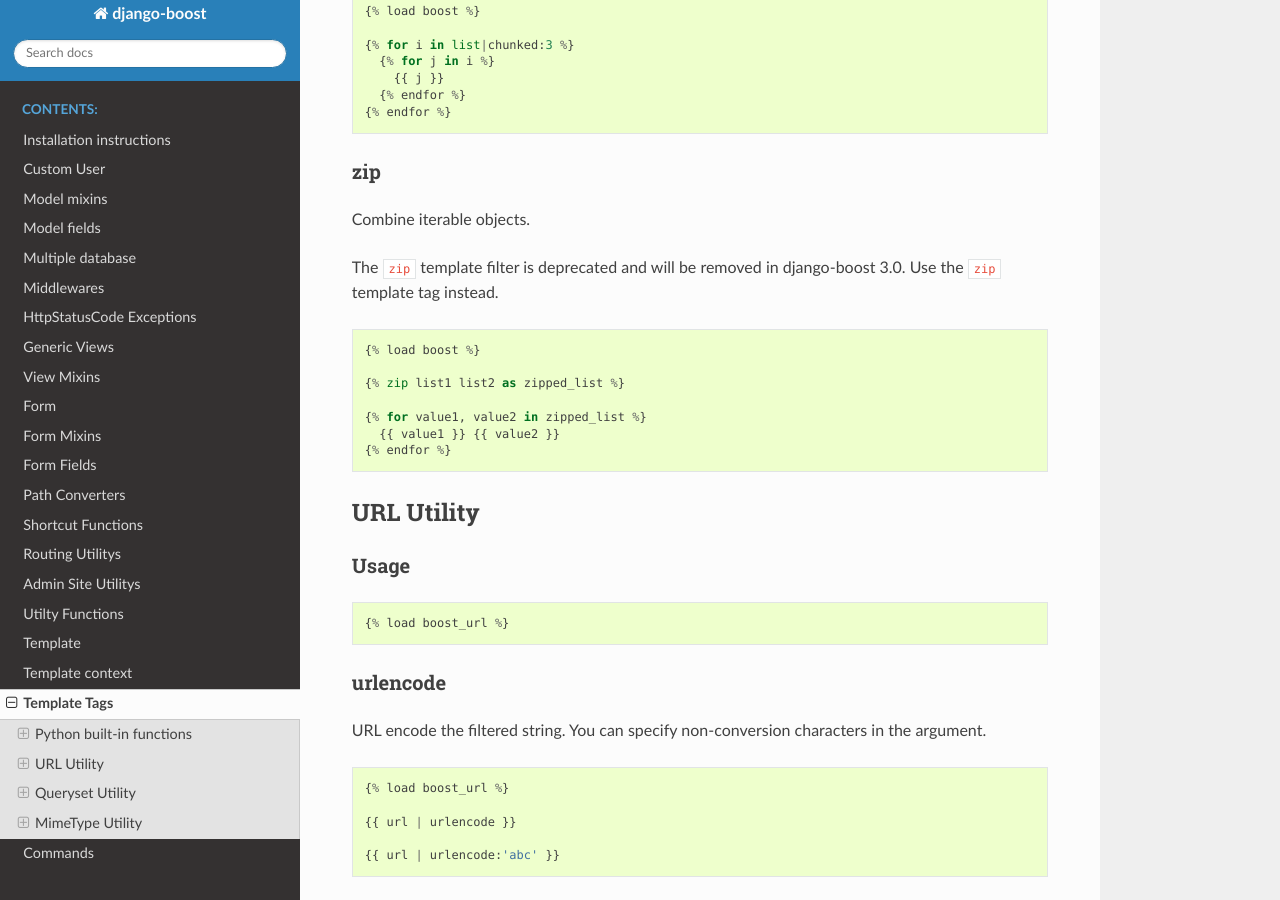
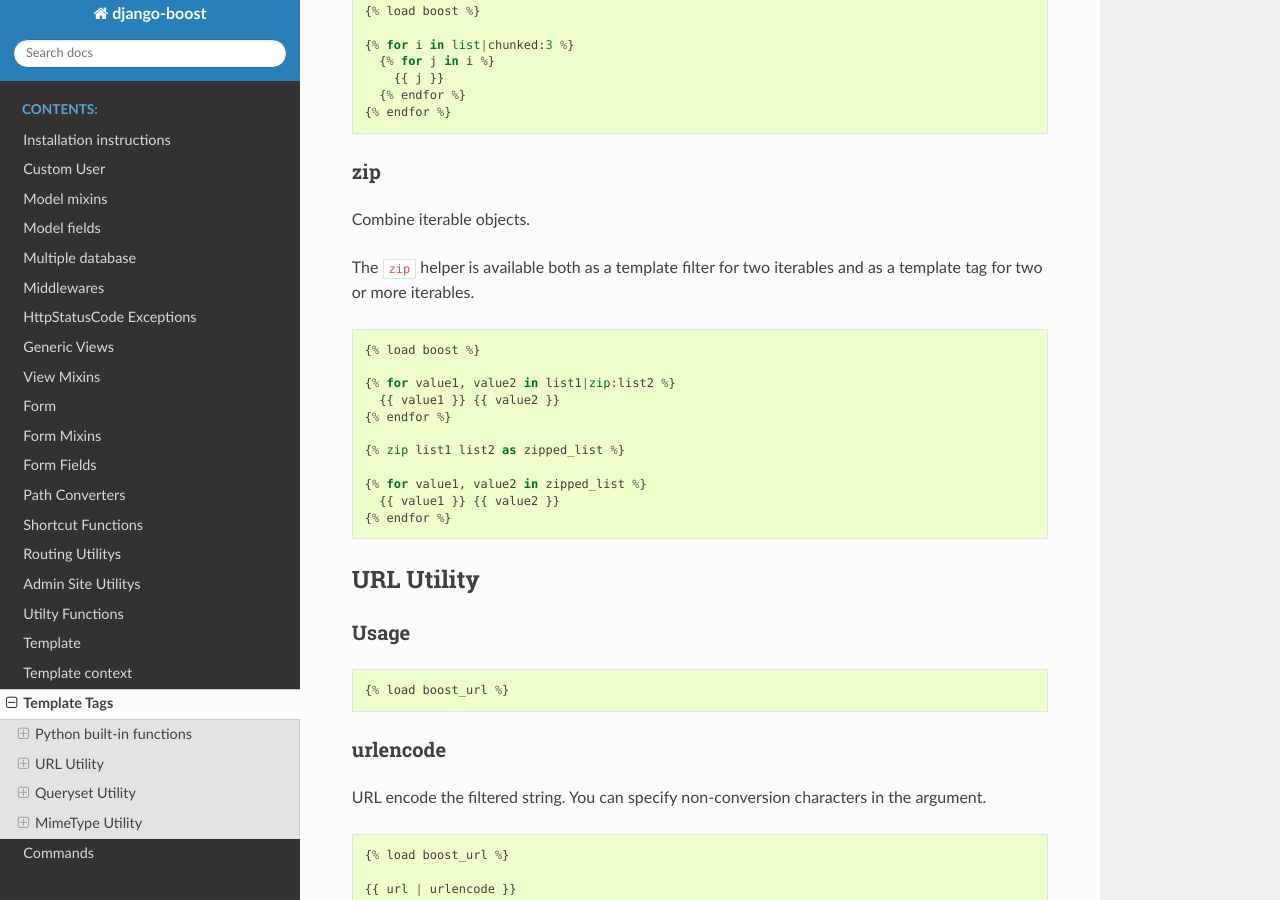
Before and after one commit to ChanTsune/django-boost, a Sphinx documentation site: the page built from docs/template_tags.rst, in a window 1280 px wide and 900 px high, scrolled down 1466 px. Built offline with Sphinx 7.4.7 and the Read the Docs theme 3.1.0, drawn with Linux system fonts in a browser that asks for light colours.

Commit message:
:recycle: Keep zip template filter supported
Remove the v3 deprecation warning from the zip template filter after issue #250 changed the v3 policy to keep the filter for backward compatibility.

Move its coverage back to the template tag tests and update the docs to describe both the filter and tag entry points.

```diff
--- a/docs/template_tags.rst
+++ b/docs/template_tags.rst
@@ -87,12 +87,16 @@
 ~~~~
 Combine iterable objects.
 
-The ``zip`` template filter is deprecated and will be removed in django-boost
-3.0. Use the ``zip`` template tag instead.
+The ``zip`` helper is available both as a template filter for two iterables and
+as a template tag for two or more iterables.
 
 ::
 
   {% load boost %}
+
+  {% for value1, value2 in list1|zip:list2 %}
+    {{ value1 }} {{ value2 }}
+  {% endfor %}
 
   {% zip list1 list2 as zipped_list %}
 
```
Also changed, not shown: CHANGELOG.md (+2 -0 lines), 3 other files.
